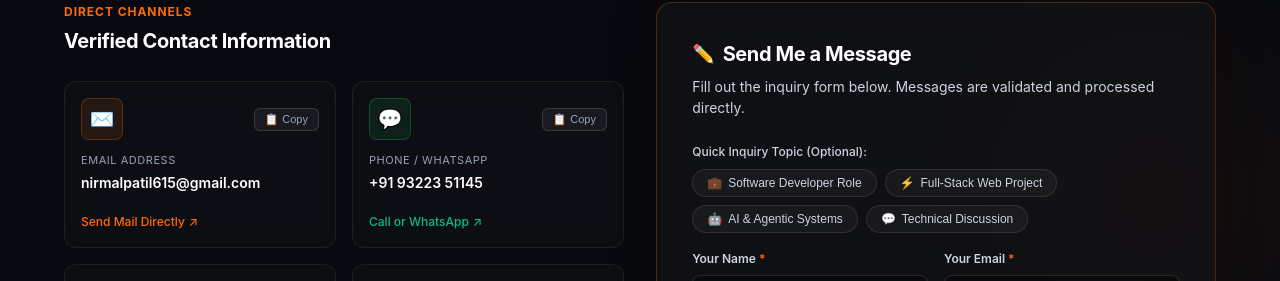
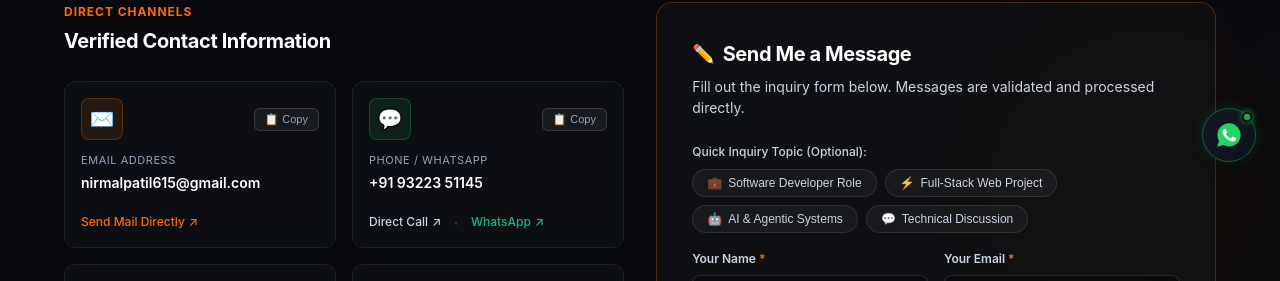
Before and after one commit to nirmalpatil132/Nirmal, a Next.js app in the folder apps/web/: page /contact in a window 1280 px wide. Shown: the part 614-895 px from the top of the page. Built offline with nearby package versions, Linux system fonts and the light colour scheme; no server answers.

Commit message:
Phase: 24 - Whatsapp and final things..

```diff
--- a/apps/web/src/app/layout.tsx
+++ b/apps/web/src/app/layout.tsx
@@ -3,6 +3,7 @@ import './globals.css';
 import { PROFILE_DATA } from '../data/profile';
 import { SOCIAL_LINKS } from '../data/social';
 import { getAbsoluteAssetUrl, getCanonicalUrl } from '../utils/assets';
+import { WhatsAppAssistant } from '../components/ui/WhatsAppAssistant';
 
 const siteUrl = process.env.NEXT_PUBLIC_SITE_URL || 'https://nirmalpatil132.github.io/Nirmal';
 const ogImageUrl = getAbsoluteAssetUrl('/images/nirmal-passport-photo.png', siteUrl);
@@ -124,7 +125,10 @@ export default function RootLayout({
           dangerouslySetInnerHTML={{ __html: JSON.stringify(jsonLd) }}
         />
       </head>
-      <body>{children}</body>
+      <body>
+        {children}
+        <WhatsAppAssistant />
+      </body>
     </html>
   );
 }
--- a/apps/web/src/components/sections/ContactSection.tsx
+++ b/apps/web/src/components/sections/ContactSection.tsx
@@ -6,7 +6,7 @@ import { Container } from '../ui/Container';
 import { Button } from '../ui/Button';
 import { submitContactForm } from '../../lib/api/contact';
 import { ContactFormInput } from '@nirmal/validation';
-import { PROFILE_DATA } from '../../data/profile';
+import { PROFILE_DATA, WHATSAPP_CONFIG } from '../../data/profile';
 import { SOCIAL_LINKS, SocialLink } from '../../data/social';
 
 // =============================================================================
@@ -658,8 +658,36 @@ export function ContactSection() {
                   </div>
                 </div>
 
+                <div
+                  style={{
+                    display: 'flex',
+                    alignItems: 'center',
+                    gap: '12px',
+                    marginTop: 'auto',
+                    paddingTop: '6px',
+                    flexWrap: 'wrap',
+                  }}
+                >
                   <a
                     href={`tel:${PROFILE_DATA.contactPhone.replace(/\s+/g, '')}`}
+                    style={{
+                      textDecoration: 'none',
+                      fontSize: '12px',
+                      fontWeight: 'var(--font-weight-medium)',
+                      color: 'var(--text-secondary)',
+                      display: 'inline-flex',
+                      alignItems: 'center',
+                      gap: '4px',
+                    }}
+                  >
+                    <span>Direct Call</span>
+                    <span>↗</span>
+                  </a>
+                  <span style={{ color: 'var(--border-default)', fontSize: '10px' }}>•</span>
+                  <a
+                    href={WHATSAPP_CONFIG.getDeepLink()}
+                    target="_blank"
+                    rel="noopener noreferrer"
                     style={{
                       textDecoration: 'none',
                       fontSize: '12px',
@@ -668,13 +696,12 @@ export function ContactSection() {
                       display: 'inline-flex',
                       alignItems: 'center',
                       gap: '4px',
-                    marginTop: 'auto',
-                    paddingTop: '6px',
-                  }}
-                >
-                  <span>Call or WhatsApp</span>
+                    }}
+                  >
+                    <span>WhatsApp</span>
                     <span>↗</span>
                   </a>
+                </div>
               </div>
 
               {/* LINKEDIN CARD */}
--- /dev/null
+++ b/apps/web/src/components/ui/WhatsAppAssistant.tsx
@@ -0,0 +1,209 @@
+'use client';
+
+import React, { useState } from 'react';
+import { usePathname } from 'next/navigation';
+import { WHATSAPP_CONFIG } from '../../data/profile';
+
+/**
+ * WhatsAppAssistant — Floating Direct Contact Assistant
+ *
+ * Provides a persistent, accessible, non-intrusive floating contact affordance
+ * at the bottom-right corner of public portfolio pages.
+ * Deep-links directly to WhatsApp with Nirmal's verified international phone number
+ * and a professional pre-filled message.
+ */
+export function WhatsAppAssistant() {
+  const pathname = usePathname();
+  const [isHovered, setIsHovered] = useState(false);
+  const [isFocused, setIsFocused] = useState(false);
+
+  // Exclude on internal design-system showcase route
+  if (pathname && pathname.includes('/design-system')) {
+    return null;
+  }
+
+  const whatsappUrl = WHATSAPP_CONFIG.getDeepLink();
+  const showTooltip = isHovered || isFocused;
+
+  return (
+    <aside
+      aria-label="WhatsApp Contact Assistant"
+      style={{
+        position: 'fixed',
+        bottom: 'var(--wa-bottom, 24px)',
+        right: 'var(--wa-right, 24px)',
+        zIndex: 120,
+        display: 'flex',
+        alignItems: 'center',
+        gap: '10px',
+        pointerEvents: 'auto',
+      }}
+    >
+      {/* Inline Scoped Styles for Responsiveness & Reduced Motion */}
+      <style dangerouslySetInnerHTML={{ __html: `
+        @media (max-width: 640px) {
+          aside[aria-label="WhatsApp Contact Assistant"] {
+            --wa-bottom: 18px !important;
+            --wa-right: 18px !important;
+          }
+          .wa-assistant-tooltip {
+            display: none !important;
+          }
+          .wa-assistant-btn {
+            width: 48px !important;
+            height: 48px !important;
+          }
+          .wa-assistant-icon {
+            width: 26px !important;
+            height: 26px !important;
+          }
+        }
+        @media (prefers-reduced-motion: reduce) {
+          .wa-assistant-btn,
+          .wa-assistant-tooltip,
+          .wa-pulse-dot {
+            animation: none !important;
+            transition: none !important;
+          }
+        }
+        .wa-assistant-btn:focus-visible {
+          outline: 2px solid var(--primary, #ff6b00);
+          outline-offset: 4px;
+        }
+        @keyframes waGlowPulse {
+          0%, 100% {
+            opacity: 1;
+            transform: scale(1);
+          }
+          50% {
+            opacity: 0.75;
+            transform: scale(1.08);
+          }
+        }
+      ` }} />
+
+      {/* DESKTOP HOVER/FOCUS TOOLTIP PILL */}
+      <div
+        className="wa-assistant-tooltip"
+        role="tooltip"
+        id="wa-assistant-tooltip-text"
+        aria-hidden={!showTooltip}
+        style={{
+          background: 'rgba(13, 17, 26, 0.94)',
+          backdropFilter: 'blur(16px)',
+          WebkitBackdropFilter: 'blur(16px)',
+          border: '1px solid rgba(255, 255, 255, 0.12)',
+          borderRadius: 'var(--radius-full, 9999px)',
+          padding: '7px 14px',
+          boxShadow: '0 8px 24px rgba(0, 0, 0, 0.6), 0 0 12px rgba(37, 211, 102, 0.15)',
+          display: 'flex',
+          alignItems: 'center',
+          gap: '8px',
+          whiteSpace: 'nowrap',
+          opacity: showTooltip ? 1 : 0,
+          transform: showTooltip ? 'translateX(0)' : 'translateX(8px)',
+          pointerEvents: 'none',
+          transition: 'opacity 0.22s ease, transform 0.22s ease',
+        }}
+      >
+        <span
+          style={{
+            width: '7px',
+            height: '7px',
+            borderRadius: '50%',
+            background: '#25D366',
+            boxShadow: '0 0 6px #25D366',
+            display: 'inline-block',
+          }}
+        />
+        <span
+          style={{
+            fontSize: '12px',
+            fontWeight: 500,
+            color: 'var(--text-primary, #ffffff)',
+            letterSpacing: '0.01em',
+          }}
+        >
+          Chat with me on WhatsApp
+        </span>
+      </div>
+
+      {/* FLOATING ACTION BUTTON LINK */}
+      <a
+        href={whatsappUrl}
+        target="_blank"
+        rel="noopener noreferrer"
+        aria-label="Chat with Nirmal on WhatsApp"
+        aria-describedby="wa-assistant-tooltip-text"
+        className="wa-assistant-btn"
+        onMouseEnter={() => setIsHovered(true)}
+        onMouseLeave={() => setIsHovered(false)}
+        onFocus={() => setIsFocused(true)}
+        onBlur={() => setIsFocused(false)}
+        style={{
+          width: '54px',
+          height: '54px',
+          borderRadius: '50%',
+          background: 'linear-gradient(135deg, rgba(20, 26, 38, 0.95) 0%, rgba(13, 17, 26, 0.98) 100%)',
+          backdropFilter: 'blur(16px)',
+          WebkitBackdropFilter: 'blur(16px)',
+          border: isHovered
+            ? '1px solid var(--primary, #ff6b00)'
+            : '1px solid rgba(37, 211, 102, 0.35)',
+          boxShadow: isHovered
+            ? '0 8px 28px rgba(0, 0, 0, 0.65), 0 0 20px rgba(255, 107, 0, 0.35), 0 0 14px rgba(37, 211, 102, 0.3)'
+            : '0 6px 20px rgba(0, 0, 0, 0.5), 0 0 14px rgba(37, 211, 102, 0.22)',
+          display: 'flex',
+          alignItems: 'center',
+          justifyContent: 'center',
+          color: '#25D366',
+          textDecoration: 'none',
+          position: 'relative',
+          cursor: 'pointer',
+          transform: isHovered ? 'translateY(-2px) scale(1.05)' : 'translateY(0) scale(1)',
+          transition: 'transform 0.22s ease, border-color 0.22s ease, box-shadow 0.22s ease',
+          WebkitTapHighlightColor: 'transparent',
+        }}
+      >
+        {/* ONLINE PRESENCE BADGE */}
+        <span
+          className="wa-pulse-dot"
+          style={{
+            position: 'absolute',
+            top: '3px',
+            right: '3px',
+            width: '10px',
+            height: '10px',
+            borderRadius: '50%',
+            background: '#25D366',
+            border: '2px solid #07090e',
+            boxShadow: '0 0 6px #25D366',
+            animation: 'waGlowPulse 2.5s infinite ease-in-out',
+          }}
+        />
+
+        {/* AUTHENTIC WHATSAPP BRAND SVG ICON */}
+        <svg
+          className="wa-assistant-icon"
+          viewBox="0 0 24 24"
+          width="28"
+          height="28"
+          fill="none"
+          xmlns="http://www.w3.org/2000/svg"
+          aria-hidden="true"
+        >
+          {/* Subtle Outer Bubble Path */}
+          <path
+            d="M12.04 2C6.58 2 2.13 6.45 2.13 11.91C2.13 13.66 2.59 15.36 3.45 16.86L2.05 22L7.3 20.62C8.75 21.41 10.38 21.83 12.04 21.83C17.5 21.83 21.95 17.38 21.95 11.92C21.95 9.27 20.92 6.78 19.05 4.91C17.18 3.03 14.69 2 12.04 2Z"
+            fill="#25D366"
+          />
+          {/* Inner Phone Silhouette */}
+          <path
+            d="M17.47 14.39C17.18 14.25 15.76 13.55 15.5 13.45C15.24 13.35 15.05 13.3 14.86 13.59C14.67 13.88 14.12 14.53 13.95 14.72C13.78 14.91 13.62 14.93 13.33 14.79C13.04 14.65 12.11 14.35 11.01 13.37C10.15 12.61 9.57 11.67 9.4 11.38C9.23 11.09 9.38 10.93 9.53 10.79C9.66 10.66 9.82 10.45 9.96 10.29C10.11 10.12 10.16 10 10.26 9.81C10.36 9.61 10.31 9.45 10.24 9.31C10.17 9.17 9.62 7.82 9.39 7.27C9.17 6.74 8.94 6.81 8.77 6.8C8.61 6.8 8.42 6.8 8.23 6.8C8.04 6.8 7.73 6.87 7.47 7.15C7.21 7.44 6.47 8.13 6.47 9.53C6.47 10.93 7.49 12.28 7.63 12.47C7.77 12.66 9.63 15.53 12.48 16.76C13.16 17.05 13.69 17.23 14.1 17.36C14.78 17.58 15.4 17.55 15.89 17.48C16.44 17.4 17.58 16.79 17.82 16.11C18.06 15.43 18.06 14.85 17.99 14.72C17.92 14.6 17.76 14.53 17.47 14.39Z"
+            fill="#ffffff"
+          />
+        </svg>
+      </a>
+    </aside>
+  );
+}
--- a/apps/web/src/data/profile.ts
+++ b/apps/web/src/data/profile.ts
@@ -53,3 +53,17 @@ export const PROFILE_DATA: ProfileData = {
     'Product Building',
   ],
 };
+
+export const WHATSAPP_CONFIG = {
+  rawPhone: PROFILE_DATA.contactPhone,
+  number: PROFILE_DATA.contactPhone.replace(/[^0-9]/g, ''),
+  defaultMessage:
+    'Hi Nirmal, I visited your portfolio and would like to discuss an opportunity/project with you.',
+  getDeepLink: (customMessage?: string) => {
+    const text =
+      customMessage ||
+      'Hi Nirmal, I visited your portfolio and would like to discuss an opportunity/project with you.';
+    const digits = PROFILE_DATA.contactPhone.replace(/[^0-9]/g, '');
+    return `https://wa.me/${digits}?text=${encodeURIComponent(text)}`;
+  },
+};
```
Also changed, not shown: 1 other file (tests, documents, lock files or other folders). Lines whose indentation alone changed are shown as unchanged.
